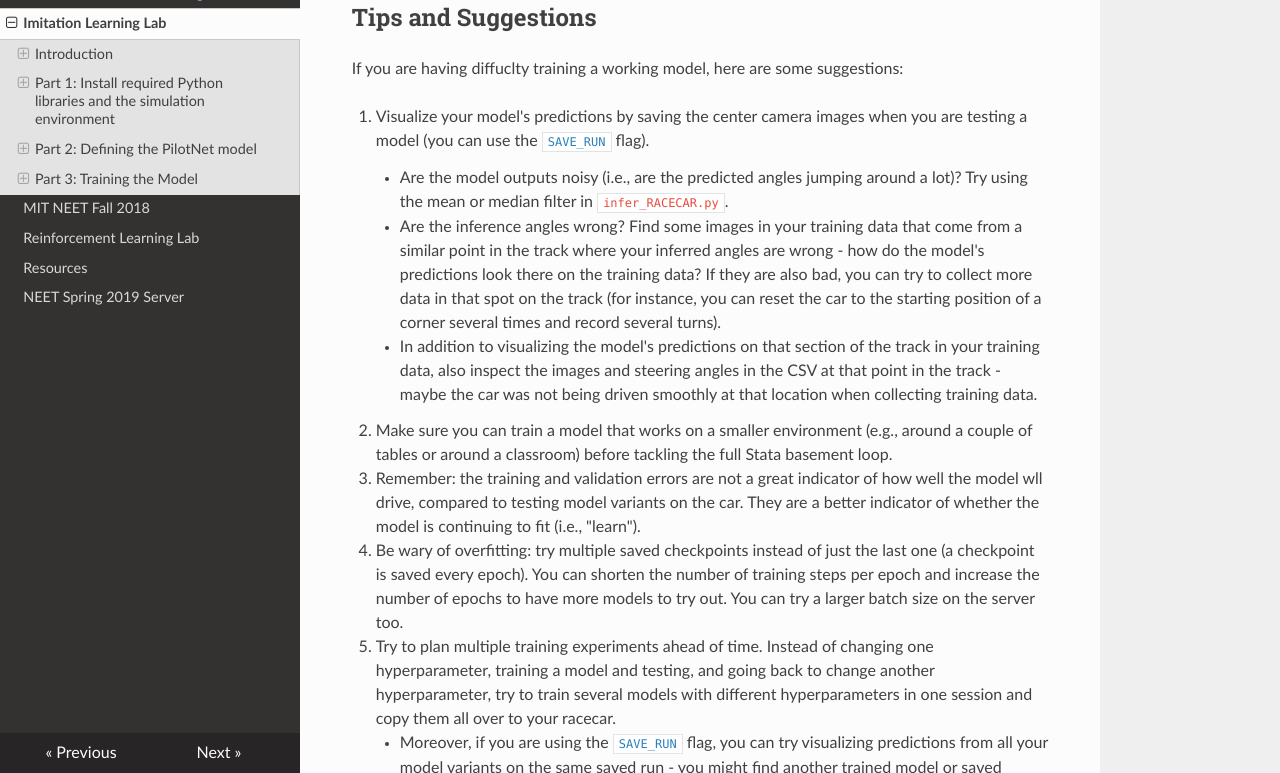
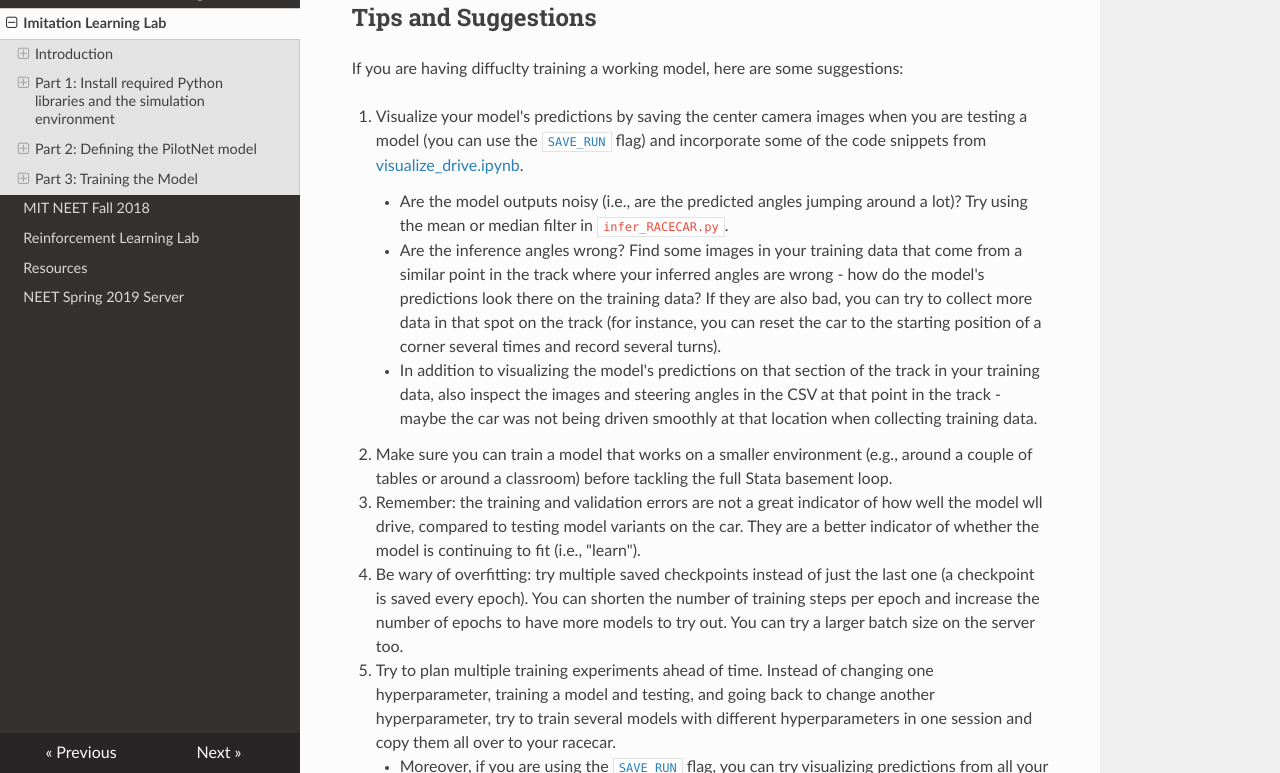
Before and after one commit to mmaz/neet, an MkDocs documentation site: the page built from docs/imitation_learning.md, in a window 1280 px wide and 900 px high, scrolled down 17768 px, cut to the strip 127-900 px from the top of the window. Built offline with MkDocs 1.6.1, drawn with Linux system fonts in a browser that asks for light colours; nearby versions of some CDN libraries.

Commit message:
additional notes

```diff
--- a/docs/imitation_learning.md
+++ b/docs/imitation_learning.md
@@ -523,7 +523,7 @@ $ python2 drive_RACECAR.py
 
 If you are having diffuclty training a working model, here are some suggestions:
 
-1. Visualize your model's predictions by saving the center camera images when you are testing a model (you can use the [`SAVE_RUN`](https://github.com/mmaz/imitation_learning_lab/blob/2ebcd9140e34ca2e2283496a84ea4e47c8979788/infer_RACECAR.py#L21) flag).
+1. Visualize your model's predictions by saving the center camera images when you are testing a model (you can use the [`SAVE_RUN`](https://github.com/mmaz/imitation_learning_lab/blob/2ebcd9140e34ca2e2283496a84ea4e47c8979788/infer_RACECAR.py#L21) flag) and incorporate some of the code snippets from [visualize_drive.ipynb](https://github.com/mmaz/imitation_learning_lab/blob/master/visualize_drive.ipynb).
     * Are the model outputs noisy (i.e., are the predicted angles jumping around a lot)? Try using the mean or median filter in `infer_RACECAR.py`.
     * Are the inference angles wrong? Find some images in your training data that come from a similar point in the track where your inferred angles are wrong - how do the model's predictions look there on the training data? If they are also bad, you can try to collect more data in that spot on the track (for instance, you can reset the car to the starting position of a corner several times and record several turns).
     * In addition to visualizing the model's predictions on that section of the track in your training data, also inspect the images and steering angles in the CSV at that point in the track - maybe the car was not being driven smoothly at that location when collecting training data.
```
